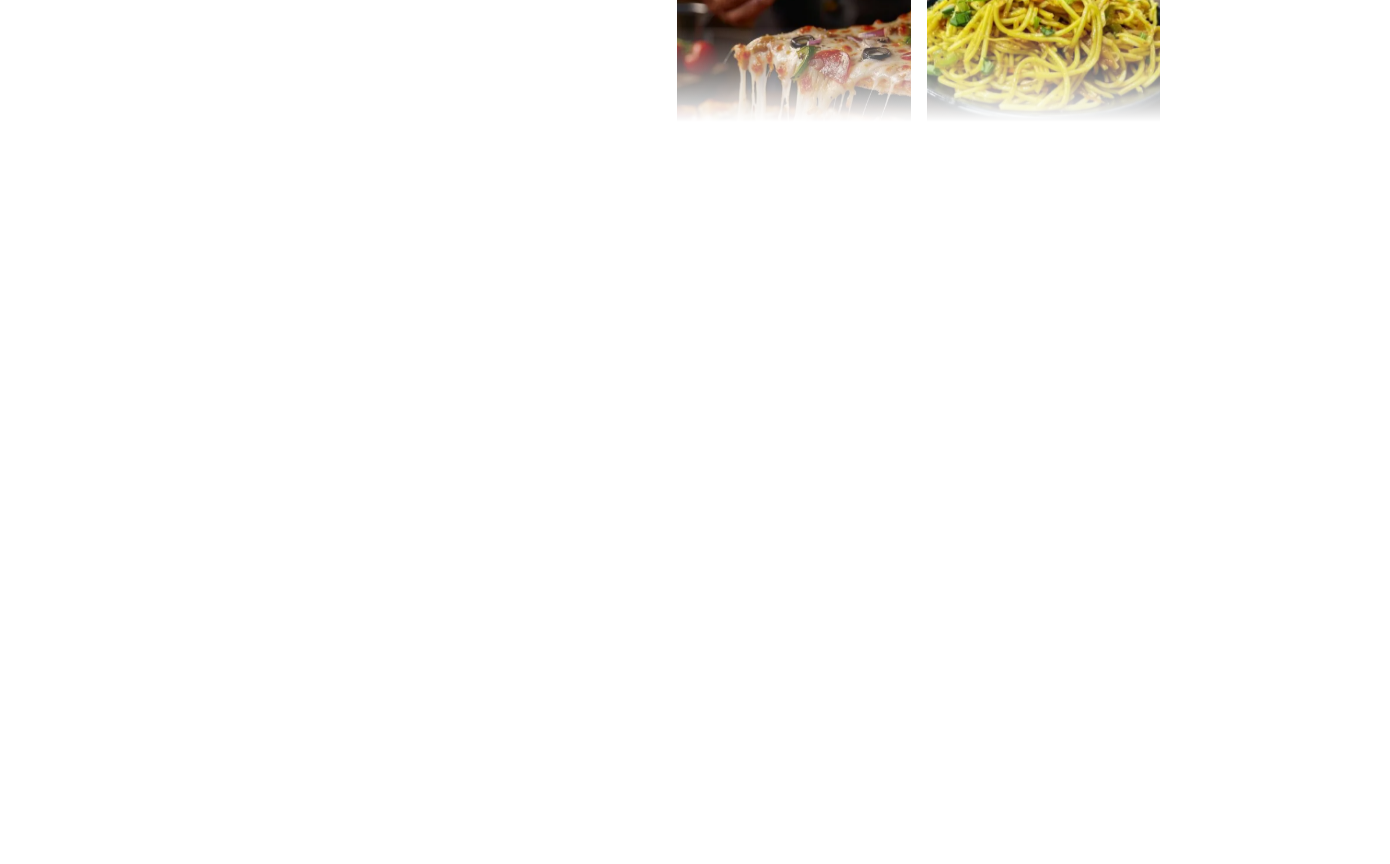
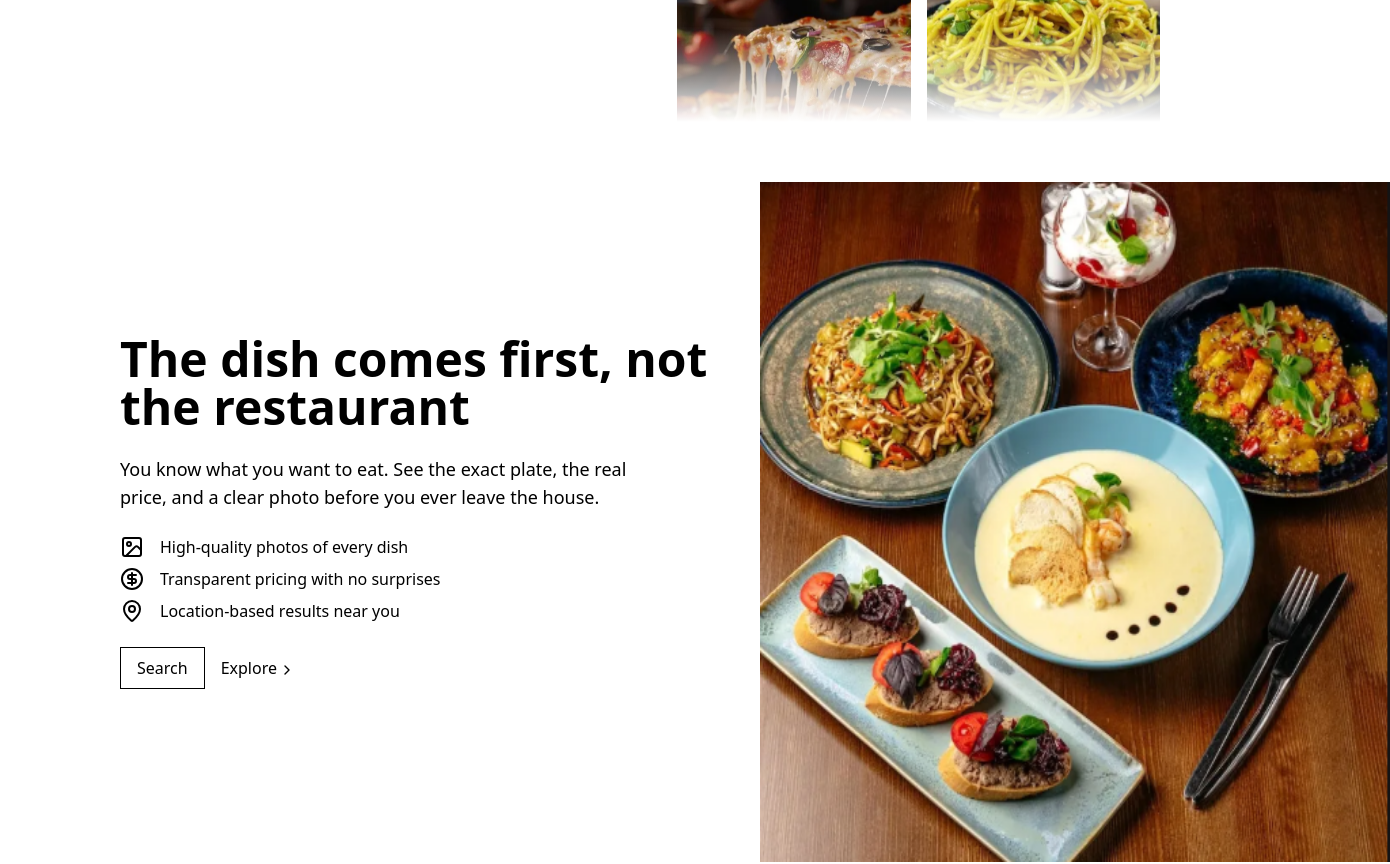
Before and after one commit to shubham-3099/frontend, a Next.js app: page / in a window 1280 px wide. Shown: the part 600-1464 px from the top of the page, 1390 px wide, since content can reach past the window. Before the commit the page ends 800 px from the top, so only its background shows below. Built offline with nearby package versions, Linux system fonts and the light colour scheme.

Commit message:
Add idea section in landing page

```diff
--- a/app/page.tsx
+++ b/app/page.tsx
@@ -1,7 +1,14 @@
 import HeroSection from "@/components/HeroSection";
+import IdeaSection from "@/components/IdeaSection";
+// import SpaceDivision from "@/components/SpaceDivision";
 
 export default function Home() {
   return (
-    <HeroSection />
+    <>
+      <HeroSection />
+      {/* <SpaceDivision /> */}
+      <IdeaSection />
+      {/* <SpaceDivision /> */}
+    </>
   )
 }
--- /dev/null
+++ b/components/IdeaFeature.tsx
@@ -0,0 +1,16 @@
+import Image from "next/image";
+import {LucideIcon} from "lucide-react";
+
+type IdeaFeatureProps = {
+    icon: LucideIcon;
+    text: string;
+}
+
+export default function IdeaFeature(props: IdeaFeatureProps) {
+    return (
+        <div className="flex items-center">
+            <props.icon className="w-6 h-6" />
+            <p className="pl-4">{props.text}</p>
+        </div>
+    )
+}
--- /dev/null
+++ b/components/IdeaSection.tsx
@@ -0,0 +1,24 @@
+import Image from "next/image";
+import IdeaFeature from "./IdeaFeature";
+import { ChevronRight, MapPin, CircleDollarSign, Image as ImageIcon } from "lucide-react";
+
+export default function IdeaSection() {
+    return (
+        <div className="h-screen flex flex-col md:flex-row px-5 md:px-30 py-15">
+            <div className="flex flex-col gap-6 pr-10 justify-center">
+                <h1 className="text-4xl md:text-5xl font-bold md:w-[600px]">The dish comes first, not the restaurant</h1>
+                <p className="text-lg md:w-[550px]">You know what you want to eat. See the exact plate, the real price, and a clear photo before you ever leave the house.</p>
+                <div className="flex flex-col gap-2">
+                    <IdeaFeature icon={ImageIcon} text="High-quality photos of every dish" />
+                    <IdeaFeature icon={CircleDollarSign} text="Transparent pricing with no surprises" />
+                    <IdeaFeature icon={MapPin} text="Location-based results near you" />
+                </div>
+                <div className="flex gap-4 pb-5">
+                    <button className="border px-4 py-2"> Search </button>
+                    <button className="flex items-center"> Explore <ChevronRight className="w-5 h-4 mt-1" /> </button>
+                </div>
+            </div>
+            <Image src="/food/food-5.png" alt="Feature Image" width={630} height={100} />
+        </div>
+    )
+}
```
Also changed, not shown: public/food/food-5.png (added).
